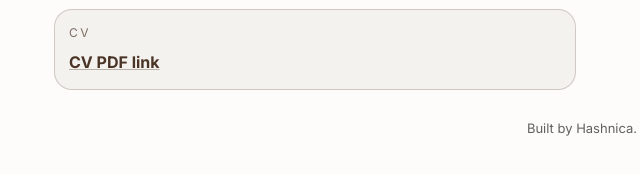
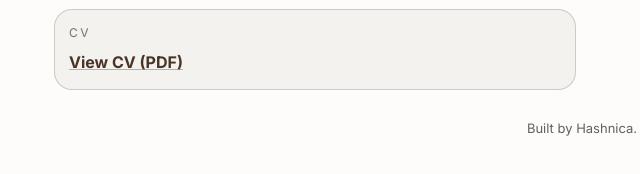
Before and after one commit to hashnicathiruchelvam/portfolio.github.io, a plain HTML site: page index.html in a window 1280 px wide. Shown: the part 7647-7821 px from the top of the page, 58-698 px from the left. Drawn offline with nearby package versions, Linux system fonts and the light colour scheme.

Commit message:
Update index.html

```diff
--- a/index.html
+++ b/index.html
@@ -605,7 +605,13 @@
           </div>
           <div class="contact-card">
             <div class="contact-card__label">CV</div>
-            <div class="contact-card__value"><a href="portfolio.github.io/Hashnica CV.pdf" class="inline-link">CV PDF link</a></div>
+<div class="contact-card__value">
+  <a href="assets/Hashnica_Thiruchelvam_CV.pdf"
+     target="_blank"
+     class="inline-link">
+    View CV (PDF)
+  </a>
+</div>
           </div>
         </div>
 
```
